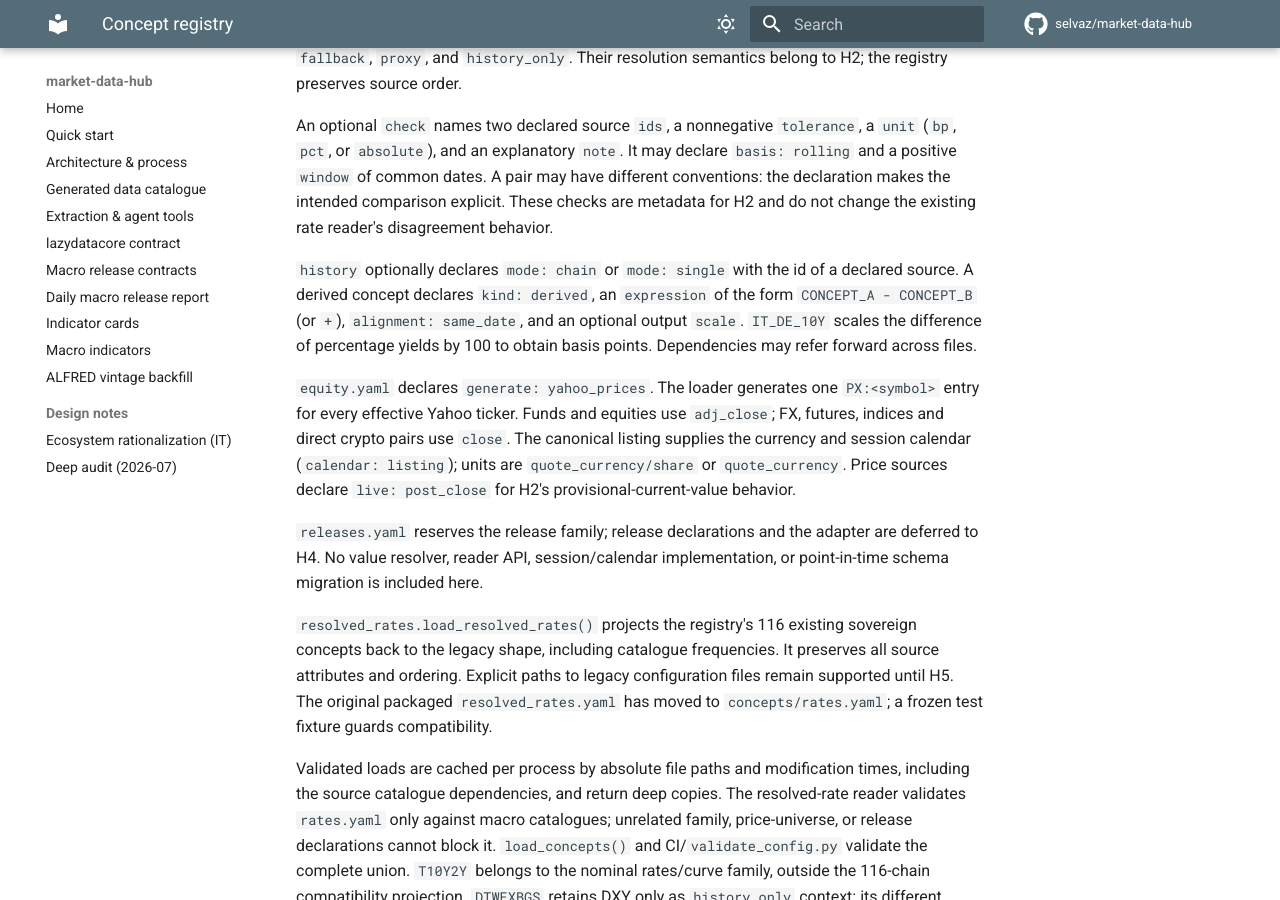
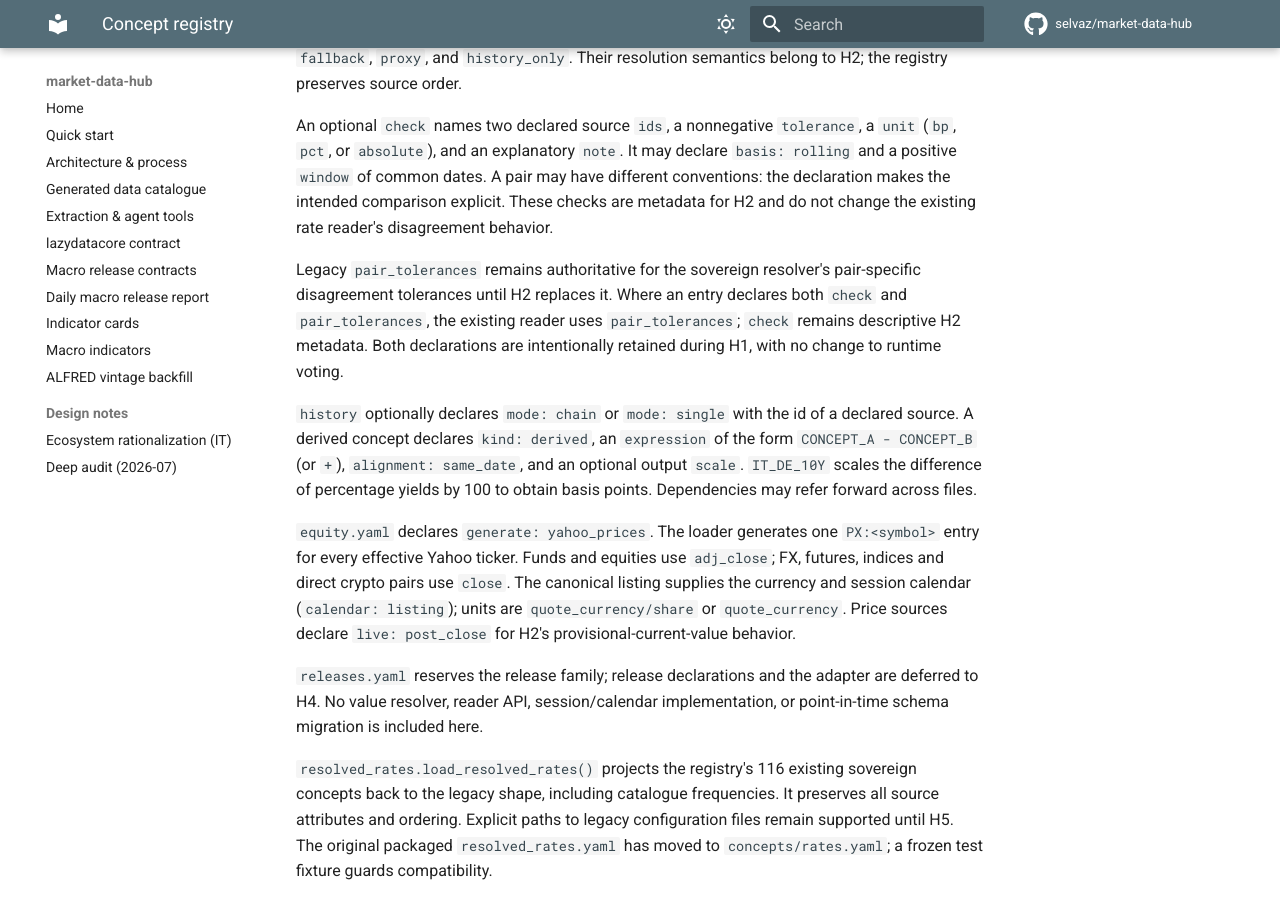
Before and after one commit to selvaz/market-data-hub, an MkDocs documentation site: the page built from docs/concepts.md, in a window 1280 px wide and 900 px high, scrolled down 694 px. Built offline with MkDocs 1.6.1 and Material for MkDocs 9.7.7, drawn with Linux system fonts in a browser that asks for light colours; comment, search, counter and statistics services are not loaded.

Commit message:
docs(concepts): keep legacy pair tolerances authoritative until H2

```diff
--- a/docs/concepts.md
+++ b/docs/concepts.md
@@ -36,6 +36,12 @@ different conventions: the declaration makes the intended comparison explicit.
 These checks are metadata for H2 and do not change the existing rate reader's
 disagreement behavior.
 
+Legacy `pair_tolerances` remains authoritative for the sovereign resolver's
+pair-specific disagreement tolerances until H2 replaces it. Where an entry
+declares both `check` and `pair_tolerances`, the existing reader uses
+`pair_tolerances`; `check` remains descriptive H2 metadata. Both declarations
+are intentionally retained during H1, with no change to runtime voting.
+
 `history` optionally declares `mode: chain` or `mode: single` with the id of a
 declared source. A derived concept declares `kind: derived`, an `expression`
 of the form `CONCEPT_A - CONCEPT_B` (or `+`), `alignment: same_date`, and an
```
